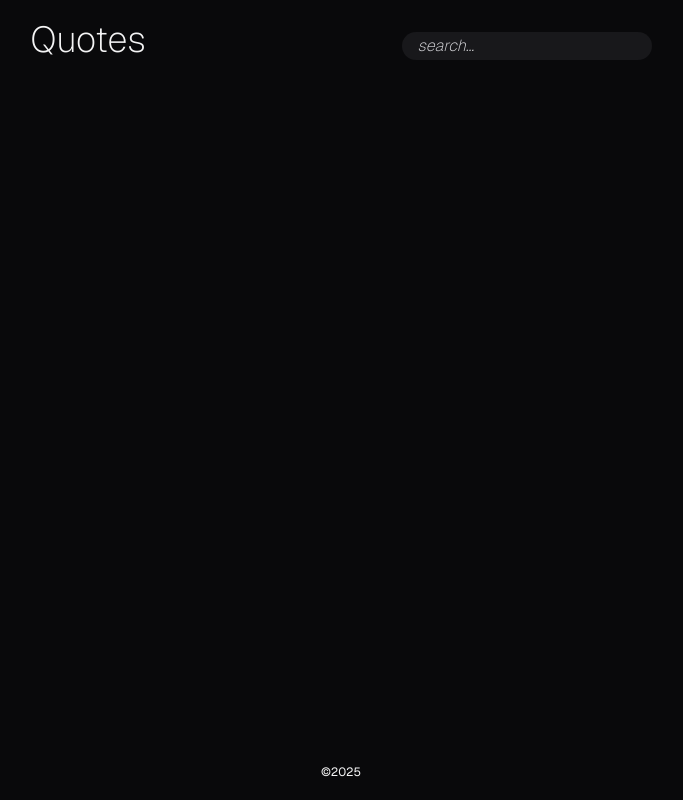
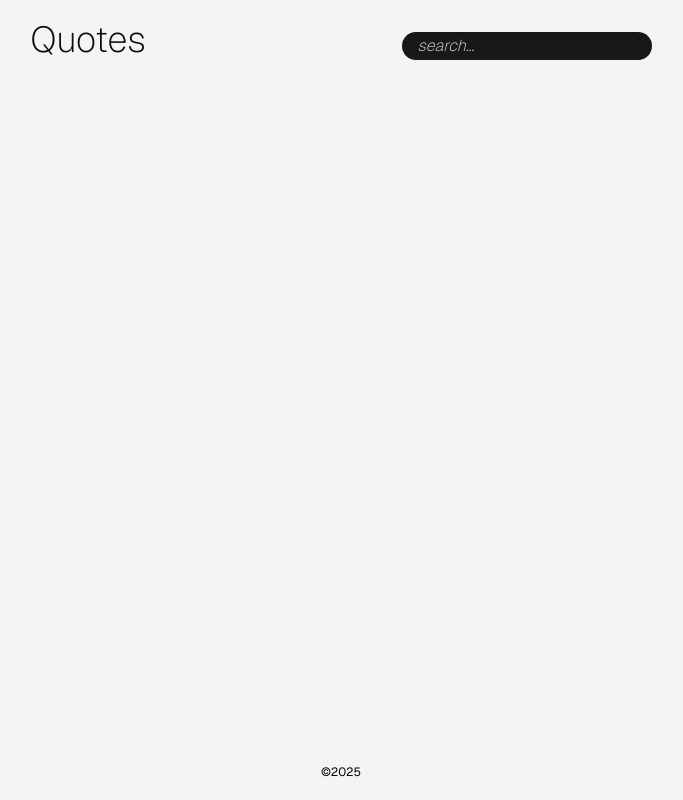
Before and after one commit to NibboNi/quotes, a React (Vite) app in the folder frontend/: page / in a window 1280 px wide. Shown: the whole page, without its empty margins (299-982 px from the left). Built offline with nearby package versions, Linux system fonts and the light colour scheme.

Commit message:
styles: add dark theme styles

```diff
--- a/frontend/index.html
+++ b/frontend/index.html
@@ -6,7 +6,9 @@
     <meta name="viewport" content="width=device-width, initial-scale=1.0" />
     <title>Quotes</title>
   </head>
-  <body class="h-full bg-zinc-950 text-zinc-100">
+  <body
+    class="h-full bg-zinc-100 text-zinc-950 transition-colors duration-200 ease-in-out dark:bg-zinc-950 dark:text-zinc-100"
+  >
     <div id="root" class="h-full flex flex-col"></div>
     <script type="module" src="/src/main.tsx"></script>
   </body>
--- a/frontend/src/index.css
+++ b/frontend/src/index.css
@@ -1,5 +1,7 @@
 @import url("https://fonts.googleapis.com/css2?family=Geist:wght@100..900&display=swap");
+
 @import "tailwindcss";
+@custom-variant dark (&:where(.dark, .dark *));
 
 body {
   font-family: "Geist", sans-serif;
```
